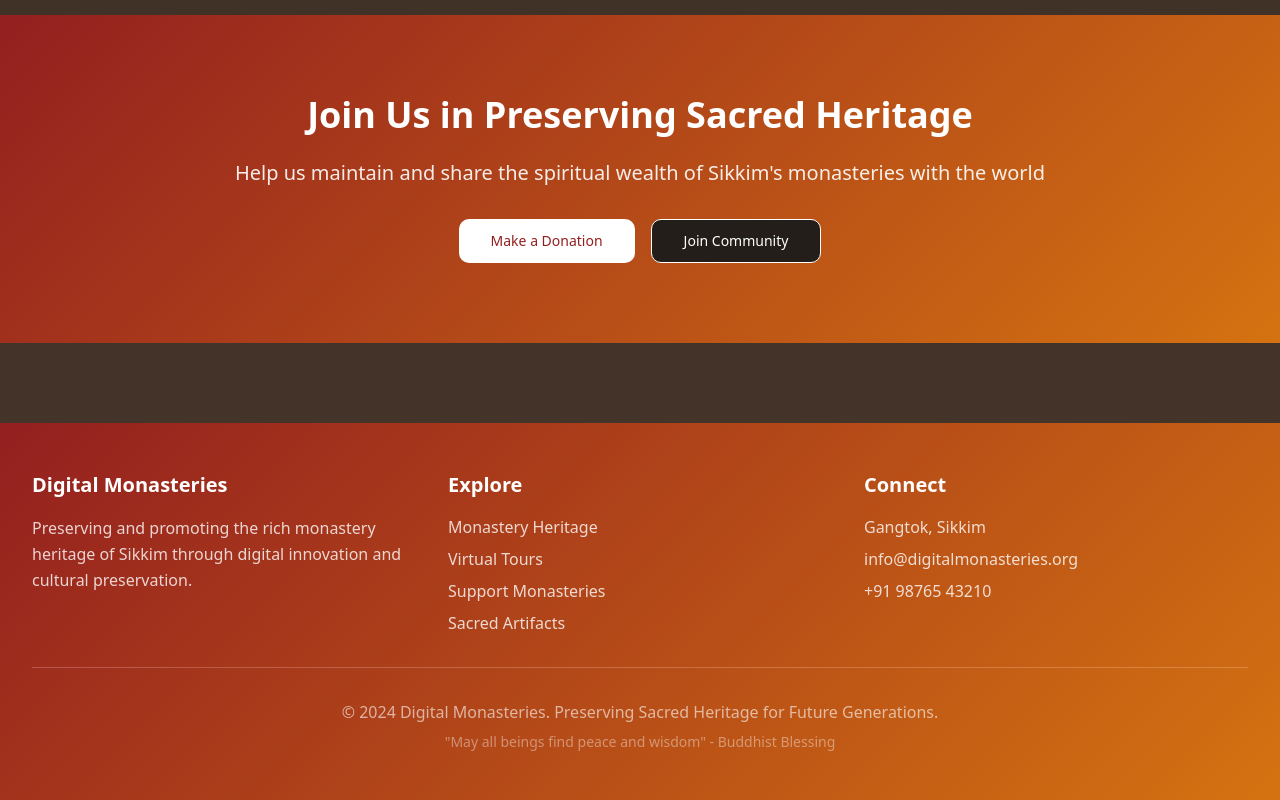
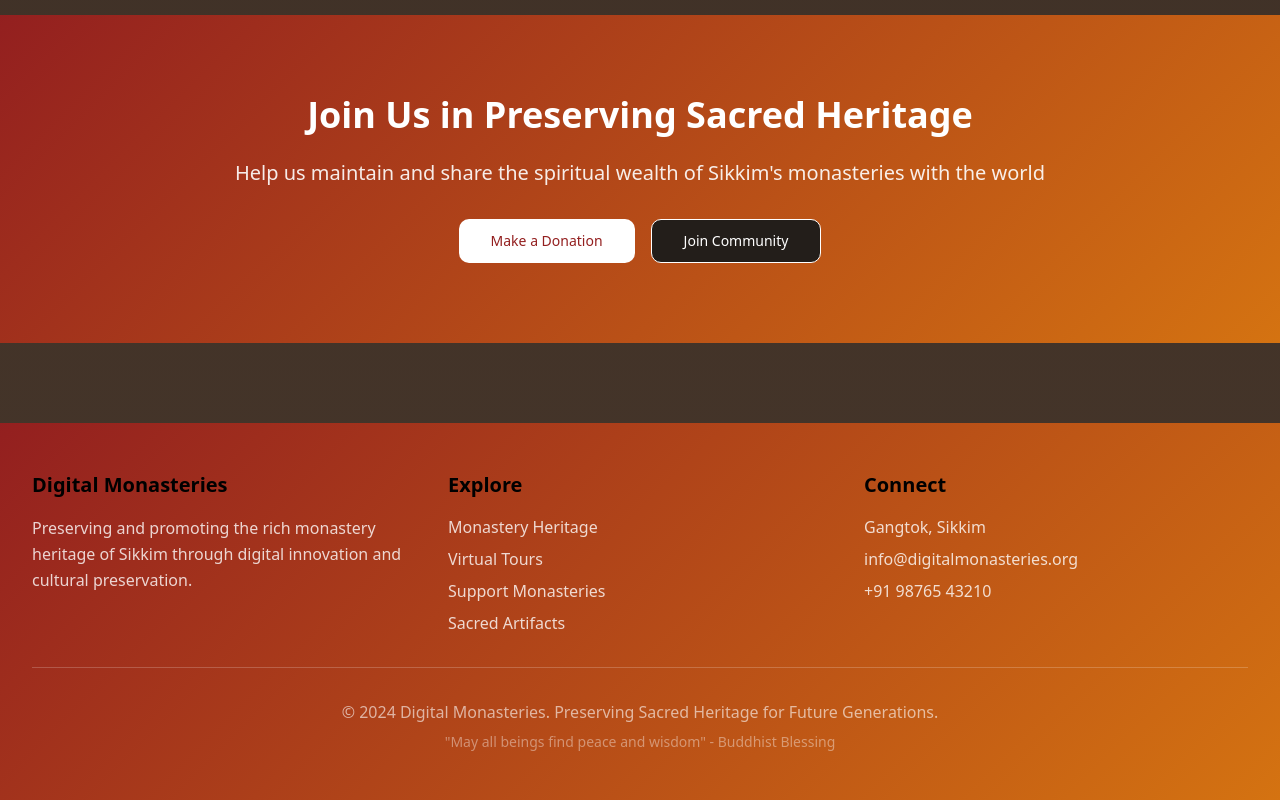
Before and after one commit to Zubed786/sikkim-zen-paths, a React (Vite) app: page / in a window 1280 px wide. Shown: the part 3184-3984 px from the top of the page. Built offline with nearby package versions, Linux system fonts and the light colour scheme; the HTML template or start-up script is replaced by a standard one.

Commit message:
footer text black

```diff
--- a/src/components/Footer.tsx
+++ b/src/components/Footer.tsx
@@ -1,6 +1,6 @@
 const Footer = () => {
   return (
-    <footer className="bg-gradient-monastery text-white mt-20">
+    <footer className="bg-gradient-monastery text-black mt-20">
       <div className="max-w-7xl mx-auto px-4 sm:px-6 lg:px-8 py-12">
         <div className="grid grid-cols-1 md:grid-cols-3 gap-8">
           {/* About Section */}
```
